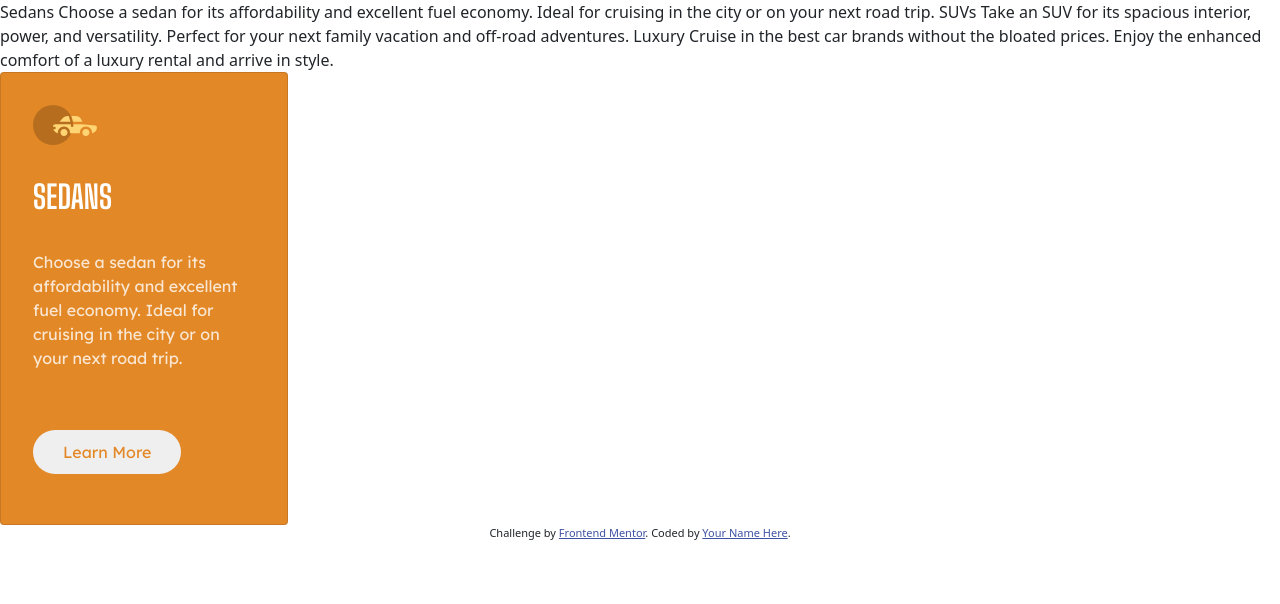
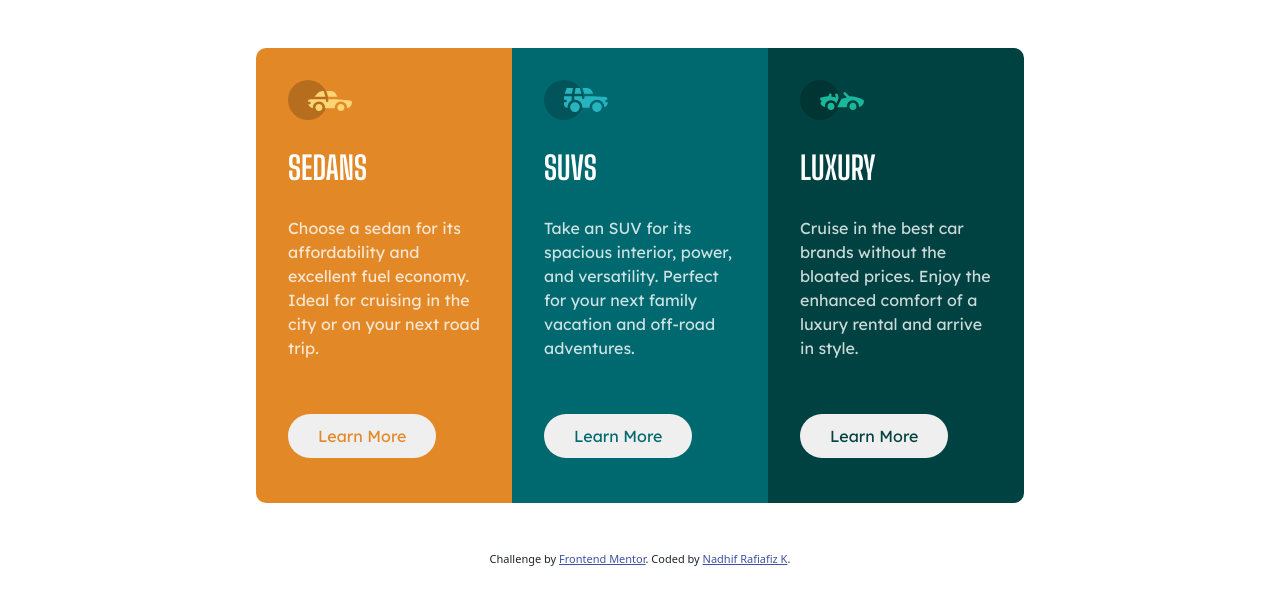
Before and after one commit to nadhifrafifaiz/car-type-card-view, a plain HTML site: page index.html in a window 1280 px wide. Drawn offline with nearby package versions, Linux system fonts and the light colour scheme.

Commit message:
Complete Card

```diff
--- a/index.html
+++ b/index.html
@@ -22,23 +22,14 @@
 
 <body>
 
-  Sedans
-  Choose a sedan for its affordability and excellent fuel economy. Ideal for cruising in the city
-  or on your next road trip.
 
-  SUVs
-  Take an SUV for its spacious interior, power, and versatility. Perfect for your next family vacation
-  and off-road adventures.
-
-  Luxury
-  Cruise in the best car brands without the bloated prices. Enjoy the enhanced comfort of a luxury
-  rental and arrive in style.
-
-  <div class="card px-3 car sedans" style="width: 18rem;">
+  <div class="car-container m-5">
+    <div class="car-sedans px-3 car sedans" style="width: 16rem;">
       <div class="card-body">
         <img src="./images/icon-sedans.svg" class="mt-3" alt="">
         <h5 class="card-title car-head">SEDANS</h5>
-      <p class="card-text car-desc"> Choose a sedan for its affordability and excellent fuel economy. Ideal for cruising
+        <p class="card-text car-desc"> Choose a sedan for its affordability and excellent fuel economy. Ideal for
+          cruising
           in the
           city
           or on your next road trip.
@@ -47,11 +38,34 @@
       </div>
     </div>
 
+    <div class="px-3 car suvs" style="width: 16rem;">
+      <div class="card-body">
+        <img src="./images/icon-suvs.svg" class="mt-3" alt="">
+        <h5 class="card-title car-head">SUVS</h5>
+        <p class="card-text car-desc"> Take an SUV for its spacious interior, power, and versatility. Perfect for your
+          next family vacation
+          and off-road adventures.
+        </p>
+        <button class="car-button suvs-btn">Learn More</button>
+      </div>
+    </div>
 
+    <div class="car-luxury px-3 car luxury" style="width: 16rem;">
+      <div class="card-body">
+        <img src="./images/icon-luxury.svg" class="mt-3" alt="">
+        <h5 class="card-title car-head">LUXURY</h5>
+        <p class="card-text car-desc"> Cruise in the best car brands without the bloated prices. Enjoy the enhanced
+          comfort of a luxury
+          rental and arrive in style.
+        </p>
+        <button class="car-button luxury-btn">Learn More</button>
+      </div>
+    </div>
 
-  <div class="attribution">
+  </div>
+  <div class="attribution m-5">
     Challenge by <a href="https://www.frontendmentor.io?ref=challenge" target="_blank">Frontend Mentor</a>.
-    Coded by <a href="#">Your Name Here</a>.
+    Coded by <a href="https://github.com/nadhifrafifaiz">Nadhif Rafiafiz K</a>.
   </div>
 </body>
 
--- a/styles.css
+++ b/styles.css
@@ -25,6 +25,10 @@
         border-radius: 50px;
         padding:10px 30px;
         margin: 20% 0 15% 0;
+        transition: opacity 250ms ease-in-out, color 250ms ease-in-out;
+    }
+    .car-button:hover{
+        opacity: 80%;
     }
 
     .sedans{
@@ -34,6 +38,50 @@
         color: hsl(31, 77%, 52%);
     }
 
+    .suvs{
+        background-color: hsl(184, 100%, 22%);
+    }
+    .suvs-btn{
+        color: hsl(184, 100%, 22%);
+    }
+
+    .luxury{
+        background-color: hsl(179, 100%, 13%);
+    }
+    .luxury-btn{
+        color: hsl(179, 100%, 13%);
+    }
+
     .car{
         color: white;
     }
+
+    .car-sedans{
+        border-radius: 10px 0 0 10px;
+    }
+
+    .car-luxury{
+        border-radius: 0 10px 10px 0;
+    }
+
+    .car-container{
+        display:flex;
+        flex-direction: row;
+        justify-content:center
+    }
+
+    @media(max-width: 800px){
+
+        .car-container{
+            display:flex;
+            flex-direction: column;
+            align-items:center
+        }
+        .car-sedans{
+            border-radius: 10px 10px 0 0;
+        }
+
+        .car-luxury{
+            border-radius: 0 0 10px 10px;
+        }
+    }
```
Lines whose indentation alone changed are shown as unchanged.
